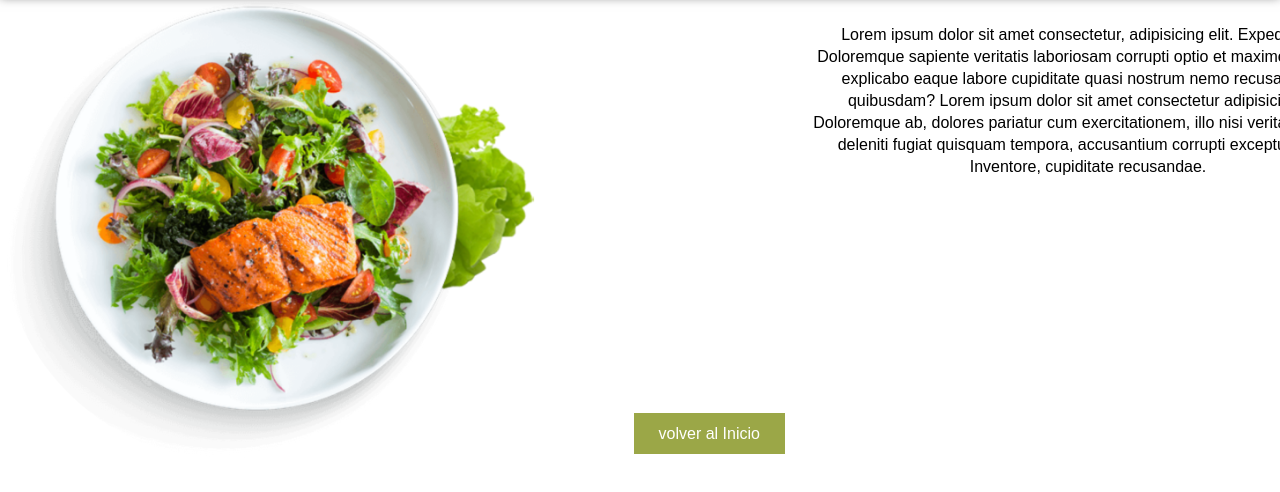
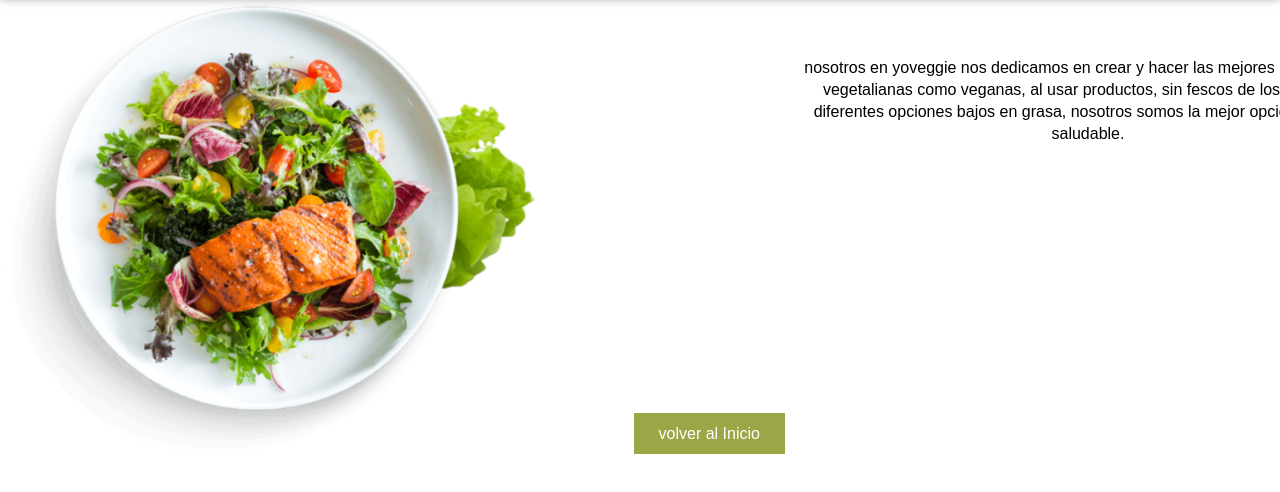
Before and after one commit to samubiebs/PaginaOficial, a plain HTML site: page equipoTrabajo.html in a window 1280 px wide. Shown: the part 84-576 px from the top of the page. Drawn offline with Linux system fonts and the light colour scheme.

Commit message:
Update equipoTrabajo.html
cambie el lorem por algo de info

```diff
--- a/equipoTrabajo.html
+++ b/equipoTrabajo.html
@@ -34,12 +34,10 @@
 
         <div class="acerca_textos">
             <p>
-                Lorem ipsum dolor sit amet consectetur, adipisicing elit. Expedita, est. Doloremque
-                sapiente veritatis laboriosam corrupti optio et maxime. Ad, amet explicabo eaque labore
-                cupiditate quasi nostrum nemo recusandae id quibusdam? Lorem ipsum dolor sit amet
-                consectetur adipisicing elit. Doloremque ab, dolores pariatur cum exercitationem, illo nisi
-                veritatis vitae ea deleniti fugiat quisquam tempora, accusantium corrupti excepturi optio.
-                Inventore, cupiditate recusandae.
+                nosotros en yoveggie nos dedicamos en crear y hacer las mejores
+                recetas tanto vegetalianas como veganas, al usar productos,
+                sin fescos de los campos y diferentes opciones bajos en grasa,
+                nosotros somos la mejor opcion al comer saludable.
             </p>
         </div>
 
```
